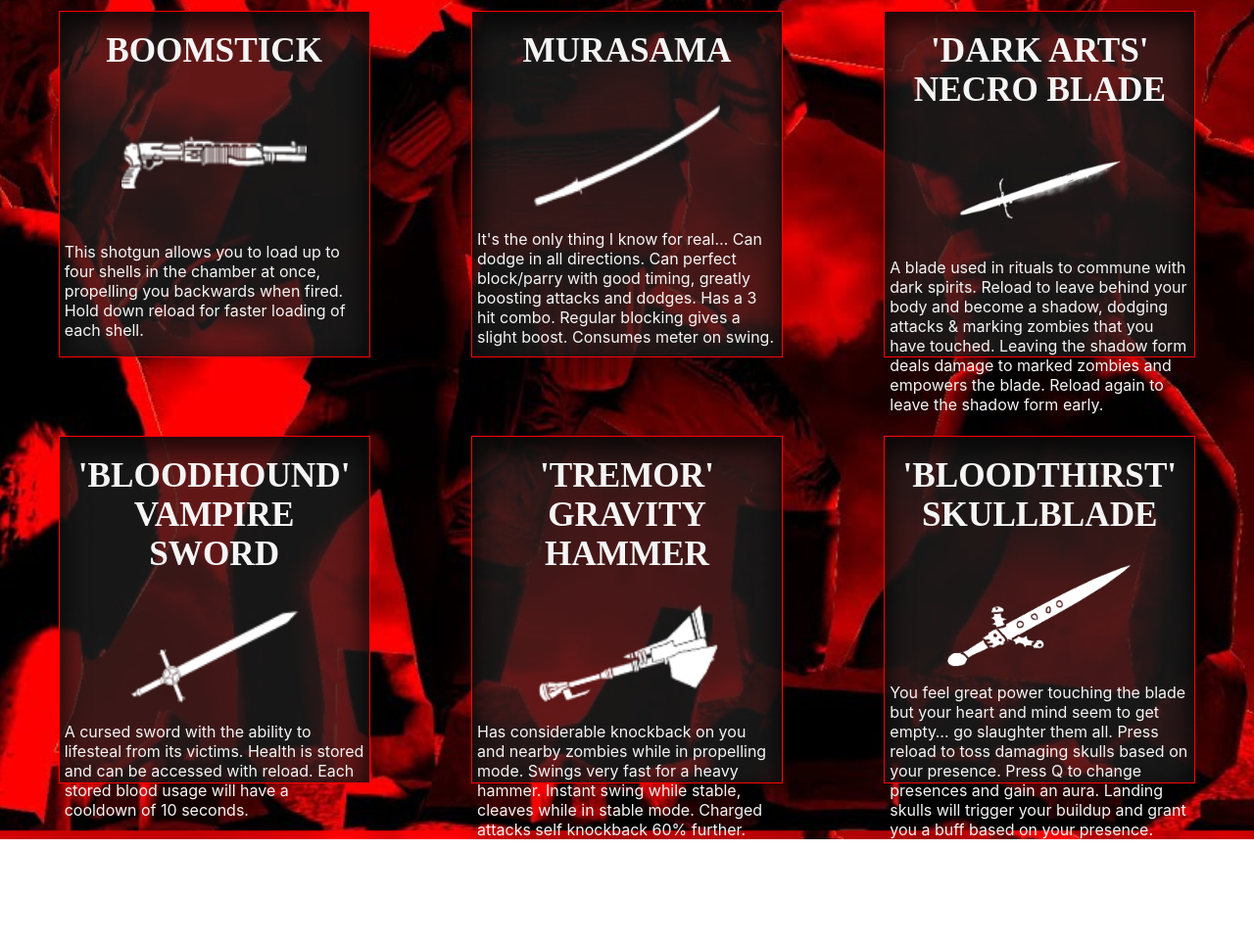
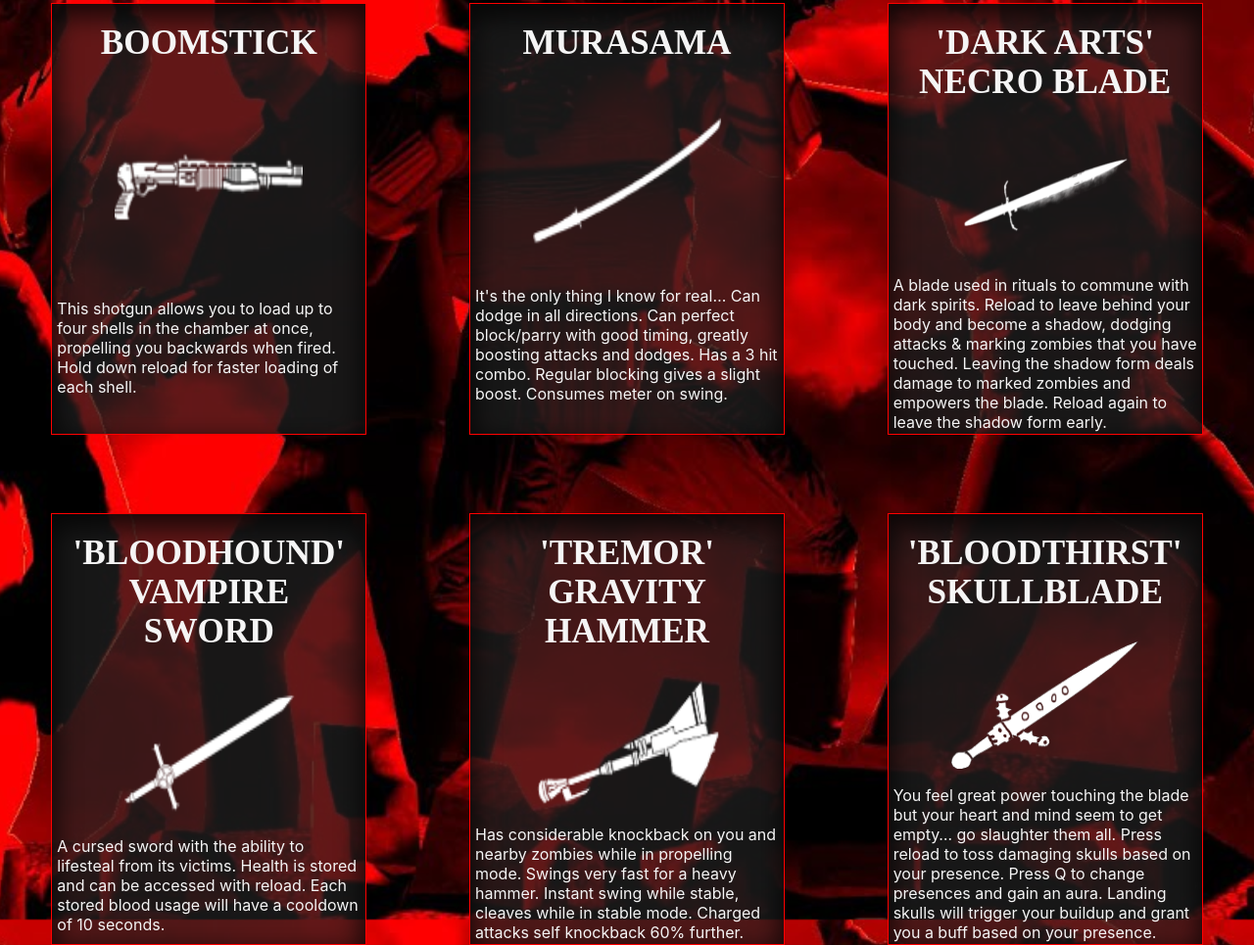
Before and after one commit to staten-island-tech/flexbox-gallery-project-AnthonyPvZ, a plain HTML site: page index.html in a window 1280 px wide. Shown: the part 273-1238 px from the top of the page at 98% size. Before the commit the page ends 1130 px from the top, so only its background shows below. Drawn offline with Linux system fonts and the light colour scheme.

Commit message:
Formatting fix

```diff
--- a/index.html
+++ b/index.html
@@ -9,45 +9,55 @@
 
 <body>
     <h1 class="Project-head">Roamer's arsenal</h1>
-
+    <div class="container">
         <div class="card">
             <h2 class="card-title">Boomstick</h2>
             <img src="Boomstick.png" alt="" class="card-img">
-        <p class="card-desc">This shotgun allows you to load up to four shells in the chamber at once, propelling you backwards when fired. Hold down reload for faster loading of each shell.
-        </p>
+            <p class="card-desc">This shotgun allows you to load up to four shells in the chamber at once, propelling you
+                backwards when fired. Hold down reload for faster loading of each shell.</p>
+
         </div>
         <div class="card">
             <h2 class="card-title">Murasama</h2>
             <img src="murasama.png" alt="" class="card-img">
             <p class="card-desc">It's the only thing I know for real…
                 Can dodge in all directions.
-            Can perfect block/parry with good timing, greatly boosting attacks and dodges. Has a 3 hit combo. Regular blocking gives a slight boost.
-            Consumes meter on swing.
-        </p>
+                Can perfect block/parry with good timing, greatly boosting attacks and dodges. Has a 3 hit combo. Regular
+                blocking gives a slight boost.
+                Consumes meter on swing.</p>
+
         </div>
         <div class="card">
             <h2 class="card-title">'Dark Arts' Necro Blade</h2>
             <img src="dark arts.png" alt="" class="card-img">
-        <p class="card-desc">A blade used in rituals to commune with dark spirits. Reload to leave behind your body and become a shadow, dodging attacks & marking zombies that you have touched. Leaving the shadow form deals damage to marked zombies and empowers the blade. Reload again to leave the shadow form early.
-        </p>
+            <p class="card-desc">A blade used in rituals to commune with dark spirits. Reload to leave behind your body and
+                become a shadow, dodging attacks & marking zombies that you have touched. Leaving the shadow form deals
+                damage to marked zombies and empowers the blade. Reload again to leave the shadow form early.</p>
+
         </div>
         <div class="card">
             <h2 class="card-title">'Bloodhound' Vampire Sword</h2>
             <img src="Vampire sword.png" alt="" class="card-img">
-        <p class="card-desc">A cursed sword with the ability to lifesteal from its victims. Health is stored and can be accessed with reload. Each stored blood usage will have a cooldown of 10 seconds.
-        </p>
+            <p class="card-desc">A cursed sword with the ability to lifesteal from its victims. Health is stored and can be
+                accessed with reload. Each stored blood usage will have a cooldown of 10 seconds.</p>
+
         </div>
         <div class="card">
             <h2 class="card-title">'Tremor' gravity hammer</h2>
             <img src="Grav hammer.png" alt="" class="card-img">
-        <p class="card-desc">Has considerable knockback on you and nearby zombies while in propelling mode. Swings very fast for a heavy hammer. Instant swing while stable, cleaves while in stable mode. Charged attacks self knockback 60% further.
-        </p>
+            <p class="card-desc">Has considerable knockback on you and nearby zombies while in propelling mode. Swings very
+                fast for a heavy hammer. Instant swing while stable, cleaves while in stable mode. Charged attacks self
+                knockback 60% further.</p>
+
         </div>
         <div class="card">
             <h2 class="card-title">'Bloodthirst' Skullblade</h2>
             <img src="Skullblade.png" alt="" class="card-img">
-        <p class="card-desc">You feel great power touching the blade but your heart and mind seem to get empty… go slaughter them all. Press reload to toss damaging skulls based on your presence. Press Q to change presences and gain an aura. Landing skulls will trigger your buildup and grant you a buff based on your presence.
-        </p>
+            <p class="card-desc">You feel great power touching the blade but your heart and mind seem to get empty… go
+                slaughter them all. Press reload to toss damaging skulls based on your presence. Press Q to change presences
+                and gain an aura. Landing skulls will trigger your buildup and grant you a buff based on your presence.</p>
+
+        </div>
     </div>
 </body>
 
--- a/style.css
+++ b/style.css
@@ -1,5 +1,7 @@
 body {
     box-sizing: border-box;
+    margin: 0;
+    padding: 0;
     background-image: url(zombie\ survival.jpg);
     background-position: center;
     background-size:cover;
@@ -53,3 +55,8 @@
     margin-right: 600px;
     border: 1px solid red
 }
+.container {
+    display: flex;
+    flex-wrap: wrap;
+    justify-content: space-around;
+}
```
Lines whose indentation alone changed are shown as unchanged.
